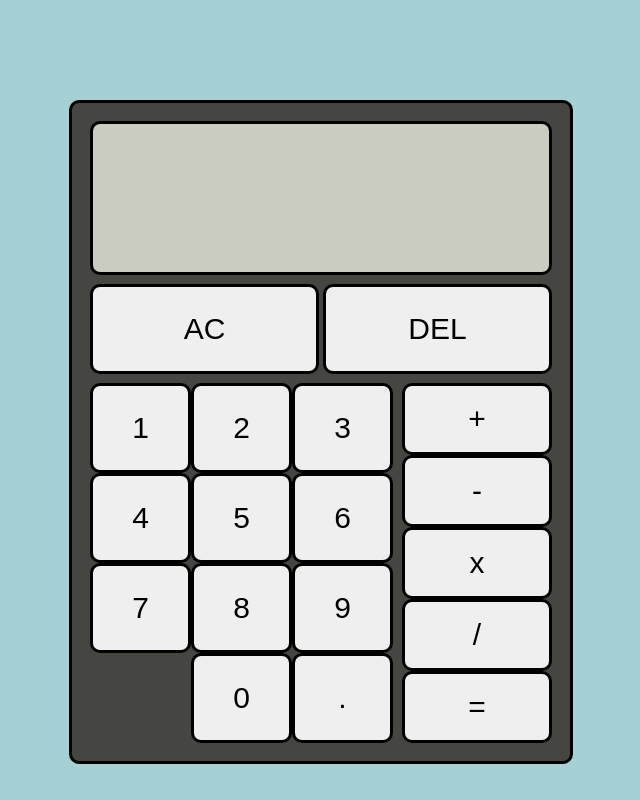
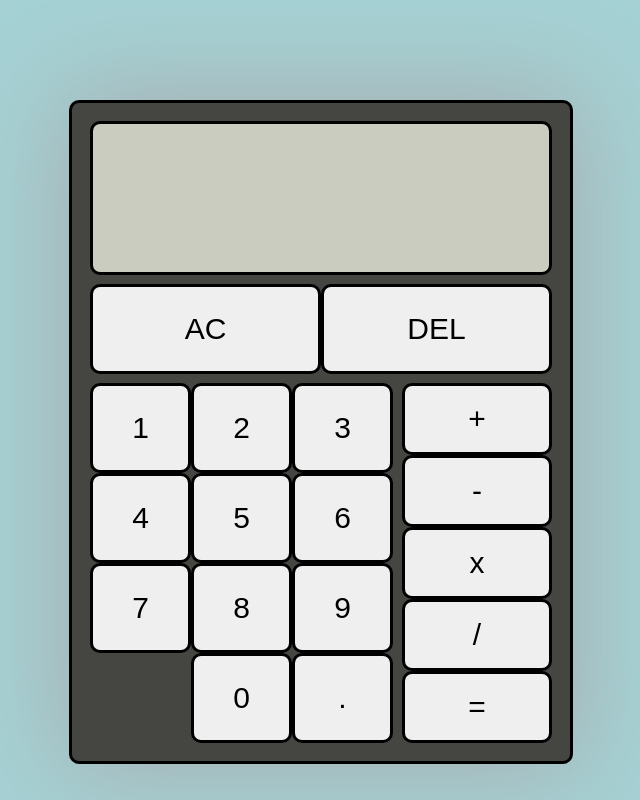
Before and after one commit to Legalunicorn/odin_calculator, a plain HTML site: page index.html in a window 1280 px wide. Both pictures are taken after a click on the button "AC". Shown: the whole page, without its empty margins (319-959 px from the left). Drawn offline with Linux system fonts and the light colour scheme.

Commit message:
change top row to flex, added box shadow

```diff
--- a/calc.js
+++ b/calc.js
@@ -165,7 +165,7 @@ DEL.addEventListener('click',()=>{
 
 function buttonEffect(name){
     name.addEventListener('mouseover',(event)=>{
-        event.target.style.cssText = 'background-color:#d5d4d3;font-size:50px;'
+        event.target.style.cssText = 'background-color:#d5d4d3;font-size:40px;color:#575652;'
     })
     name.addEventListener('mouseout',(e)=>{
         event.target.style.cssText = 'backgroud-color:white;font-size:30px;'
--- a/style.css
+++ b/style.css
@@ -24,6 +24,8 @@ button{
     display:inline-block;
     border: 3px solid black;
     background-color: #454541;
+    -webkit-box-shadow: 0px -1px 100px 7px #a7aeb0;
+    box-shadow: 0px -1px 100px 7px #a7aeb0;
 }
 
 
@@ -52,9 +54,12 @@ button{
 /*2nd part*/
 .toprow{
     margin: 9px;
+    display:flex;
+
 }
 .toprow > button{
-    width:229px;
+    flex:1;
+    /* width:229px; */
     height:90px;
 }
 
```
